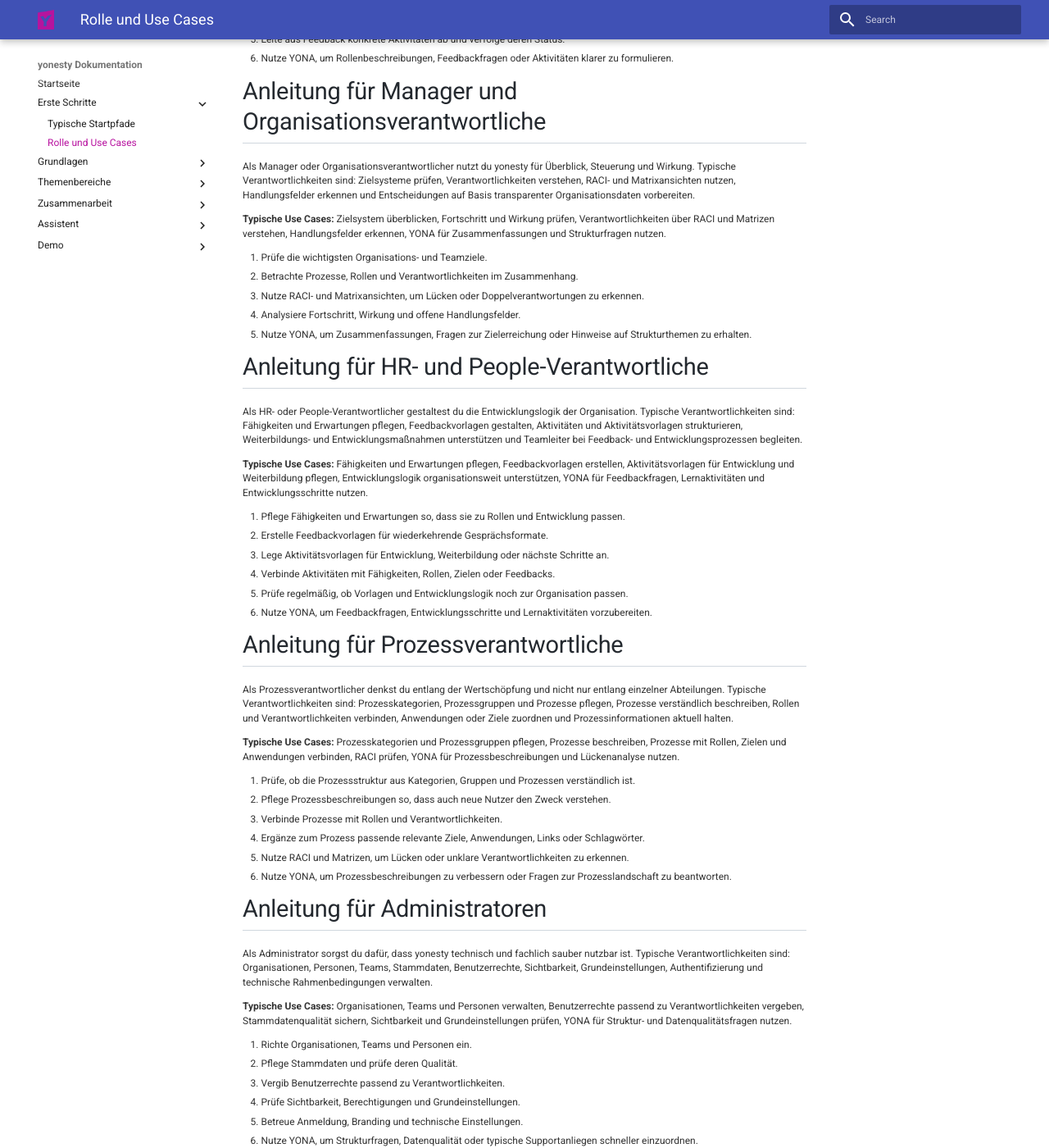
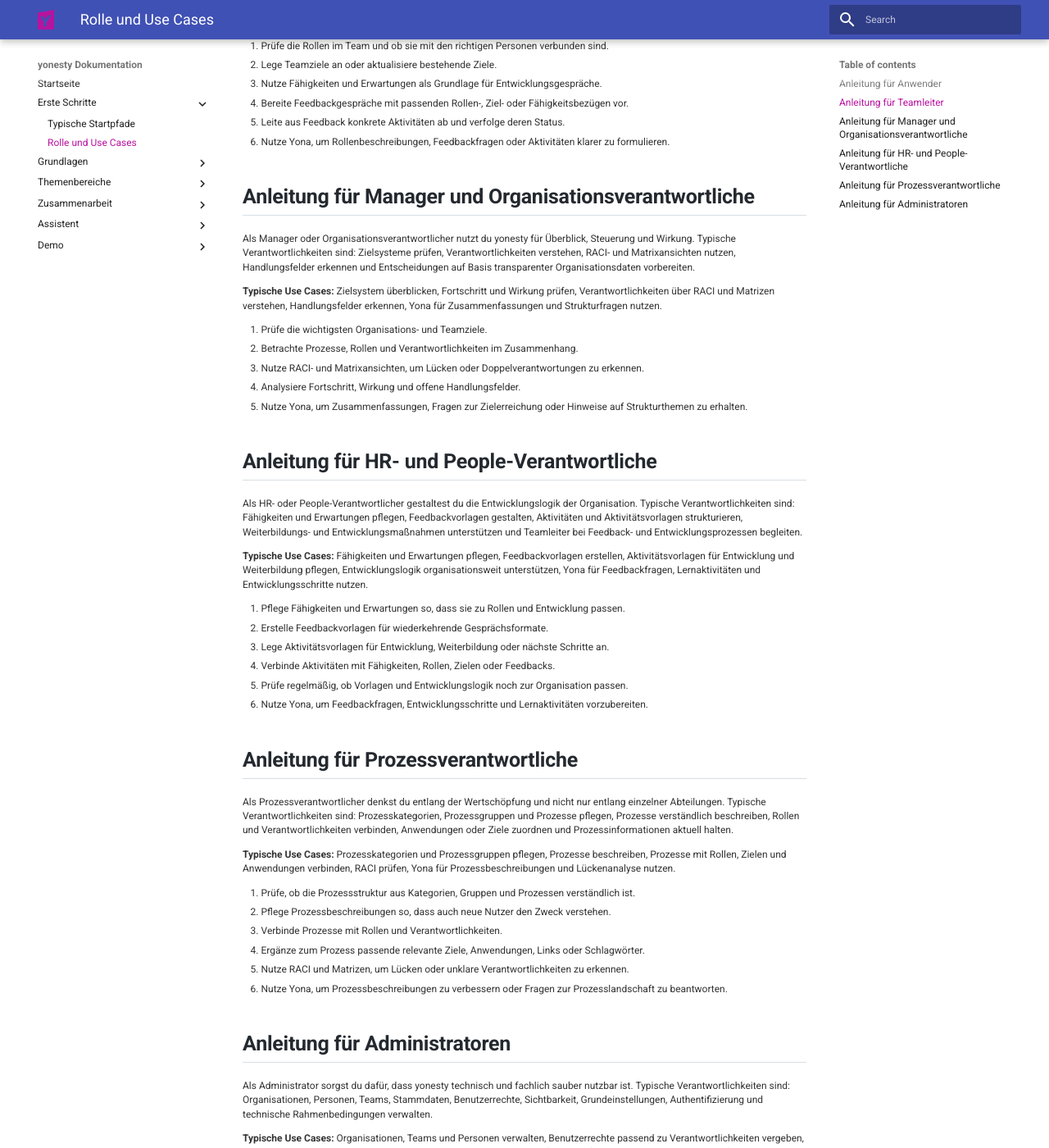
Before and after one commit to ricohaenelsoletti/yonesty, an MkDocs documentation site: the page built from docs/Starte-mit-deiner-Rolle-und-typischen-Use-Cases.md, in a window 1280 px wide and 1400 px high, scrolled down 795 px. Shown: the whole window at 82% size. Built offline with MkDocs 1.6.1 and Material for MkDocs 9.7.7, drawn with Linux system fonts in a browser that asks for light colours; some of the changed lines change nothing that is shown; some of the changed text lies outside the part shown.

Commit message:
Fix capitalization of 'YONA' to 'Yona'
Corrected capitalization of 'YONA' to 'Yona' for consistency throughout the document.

```diff
--- a/docs/Starte-mit-deiner-Rolle-und-typischen-Use-Cases.md
+++ b/docs/Starte-mit-deiner-Rolle-und-typischen-Use-Cases.md
@@ -1,78 +1,79 @@
+# Starte rollenbasiert und mit Use Cases
 Diese Dokumentation führt dich zuerst über deine Rolle. Deine Rollenbezeichnung kann in deiner Organisation anders lauten. Entscheidend ist, welche Verantwortung du in yonesty übernimmst. Wähle den Einstieg, der am besten zu deiner Arbeit passt. Danach zeigt dir die Verantwortlichkeitsmatrix, welche Aufgaben typischerweise zu welchen Feature-Gruppen gehören.
 
-# Anleitung für Anwender
+## Anleitung für Anwender
 
 Als Anwender nutzt du yonesty vor allem, um deine eigene Arbeit, deine Verantwortung und deine nächsten Schritte besser zu verstehen. Deine typischen Verantwortlichkeiten sind: eigene Rollen lesen, eigene Ziele verstehen, Feedback geben oder beantworten, Aktivitäten bearbeiten und bei Bedarf Prozesse lesen, die mit deiner Rolle verbunden sind.
 
-**Typische Use Cases:** eigene Rollen verstehen, eigene Ziele prüfen, Feedbackgespräche vorbereiten oder beantworten, Aktivitäten verfolgen, YONA nach Zusammenhängen oder nächsten Schritten fragen.
+**Typische Use Cases:** eigene Rollen verstehen, eigene Ziele prüfen, Feedbackgespräche vorbereiten oder beantworten, Aktivitäten verfolgen, Yona nach Zusammenhängen oder nächsten Schritten fragen.
 
 1. Öffne dein Dashboard und prüfe deine persönlichen Informationen.
 2. Öffne deine Rollen und lies, welche Verantwortung damit verbunden ist.
 3. Prüfe deine Ziele und verstehe Status, Fortschritt und Beitrag.
 4. Bearbeite Feedbacks, wenn du dazu eingeladen bist.
 5. Verfolge deine Aktivitäten, für die du verantwortlich bist und die du mit deinem Teamleiter im Feedbackgespräch besprochen hast. Den Status änderst du nicht allein, sondern gemeinsam mit deinem Teamleiter. Fortschritte können gemeinsam gewürdigt und gefeiert werden. Wenn es Schwierigkeiten gibt, könnt ihr die Aktivität gemeinsam anpassen, verschieben oder neu ausrichten.
-6. Nutze YONA, um Begriffe, Zusammenhänge oder nächste Schritte schneller zu verstehen.
+6. Nutze Yona, um Begriffe, Zusammenhänge oder nächste Schritte schneller zu verstehen.
 
-# Anleitung für Teamleiter
+## Anleitung für Teamleiter
 
 Als Teamleiter nutzt du yonesty, um Verantwortung, Ziele, Entwicklung und nächste Schritte im Team sichtbar zu machen. Typische Verantwortlichkeiten sind: Teamrollen pflegen, Teamziele anlegen und verfolgen, Feedbackgespräche vorbereiten, Aktivitäten ableiten sowie Fähigkeiten und Erwartungen im Team besprechen.
 
-**Typische Use Cases:** Teamrollen prüfen, Teamziele pflegen, Feedbackgespräche vorbereiten und durchführen, Aktivitäten aus Feedback ableiten, Fähigkeiten und Erwartungen im Team besprechen, YONA für Feedbackfragen oder Entwicklungsschritte nutzen.
+**Typische Use Cases:** Teamrollen prüfen, Teamziele pflegen, Feedbackgespräche vorbereiten und durchführen, Aktivitäten aus Feedback ableiten, Fähigkeiten und Erwartungen im Team besprechen, Yona für Feedbackfragen oder Entwicklungsschritte nutzen.
 
 1. Prüfe die Rollen im Team und ob sie mit den richtigen Personen verbunden sind.
 2. Lege Teamziele an oder aktualisiere bestehende Ziele.
 3. Nutze Fähigkeiten und Erwartungen als Grundlage für Entwicklungsgespräche.
 4. Bereite Feedbackgespräche mit passenden Rollen-, Ziel- oder Fähigkeitsbezügen vor.
 5. Leite aus Feedback konkrete Aktivitäten ab und verfolge deren Status.
-6. Nutze YONA, um Rollenbeschreibungen, Feedbackfragen oder Aktivitäten klarer zu formulieren.
+6. Nutze Yona, um Rollenbeschreibungen, Feedbackfragen oder Aktivitäten klarer zu formulieren.
 
-# Anleitung für Manager und Organisationsverantwortliche
+## Anleitung für Manager und Organisationsverantwortliche
 
 Als Manager oder Organisationsverantwortlicher nutzt du yonesty für Überblick, Steuerung und Wirkung. Typische Verantwortlichkeiten sind: Zielsysteme prüfen, Verantwortlichkeiten verstehen, RACI- und Matrixansichten nutzen, Handlungsfelder erkennen und Entscheidungen auf Basis transparenter Organisationsdaten vorbereiten.
 
-**Typische Use Cases:** Zielsystem überblicken, Fortschritt und Wirkung prüfen, Verantwortlichkeiten über RACI und Matrizen verstehen, Handlungsfelder erkennen, YONA für Zusammenfassungen und Strukturfragen nutzen.
+**Typische Use Cases:** Zielsystem überblicken, Fortschritt und Wirkung prüfen, Verantwortlichkeiten über RACI und Matrizen verstehen, Handlungsfelder erkennen, Yona für Zusammenfassungen und Strukturfragen nutzen.
 
 1. Prüfe die wichtigsten Organisations- und Teamziele.
 2. Betrachte Prozesse, Rollen und Verantwortlichkeiten im Zusammenhang.
 3. Nutze RACI- und Matrixansichten, um Lücken oder Doppelverantwortungen zu erkennen.
 4. Analysiere Fortschritt, Wirkung und offene Handlungsfelder.
-5. Nutze YONA, um Zusammenfassungen, Fragen zur Zielerreichung oder Hinweise auf Strukturthemen zu erhalten.
+5. Nutze Yona, um Zusammenfassungen, Fragen zur Zielerreichung oder Hinweise auf Strukturthemen zu erhalten.
 
-# Anleitung für HR- und People-Verantwortliche
+## Anleitung für HR- und People-Verantwortliche
 
 Als HR- oder People-Verantwortlicher gestaltest du die Entwicklungslogik der Organisation. Typische Verantwortlichkeiten sind: Fähigkeiten und Erwartungen pflegen, Feedbackvorlagen gestalten, Aktivitäten und Aktivitätsvorlagen strukturieren, Weiterbildungs- und Entwicklungsmaßnahmen unterstützen und Teamleiter bei Feedback- und Entwicklungsprozessen begleiten.
 
-**Typische Use Cases:** Fähigkeiten und Erwartungen pflegen, Feedbackvorlagen erstellen, Aktivitätsvorlagen für Entwicklung und Weiterbildung pflegen, Entwicklungslogik organisationsweit unterstützen, YONA für Feedbackfragen, Lernaktivitäten und Entwicklungsschritte nutzen.
+**Typische Use Cases:** Fähigkeiten und Erwartungen pflegen, Feedbackvorlagen erstellen, Aktivitätsvorlagen für Entwicklung und Weiterbildung pflegen, Entwicklungslogik organisationsweit unterstützen, Yona für Feedbackfragen, Lernaktivitäten und Entwicklungsschritte nutzen.
 
 1. Pflege Fähigkeiten und Erwartungen so, dass sie zu Rollen und Entwicklung passen.
 2. Erstelle Feedbackvorlagen für wiederkehrende Gesprächsformate.
 3. Lege Aktivitätsvorlagen für Entwicklung, Weiterbildung oder nächste Schritte an.
 4. Verbinde Aktivitäten mit Fähigkeiten, Rollen, Zielen oder Feedbacks.
 5. Prüfe regelmäßig, ob Vorlagen und Entwicklungslogik noch zur Organisation passen.
-6. Nutze YONA, um Feedbackfragen, Entwicklungsschritte und Lernaktivitäten vorzubereiten.
+6. Nutze Yona, um Feedbackfragen, Entwicklungsschritte und Lernaktivitäten vorzubereiten.
 
-# Anleitung für Prozessverantwortliche
+## Anleitung für Prozessverantwortliche
 
 Als Prozessverantwortlicher denkst du entlang der Wertschöpfung und nicht nur entlang einzelner Abteilungen. Typische Verantwortlichkeiten sind: Prozesskategorien, Prozessgruppen und Prozesse pflegen, Prozesse verständlich beschreiben, Rollen und Verantwortlichkeiten verbinden, Anwendungen oder Ziele zuordnen und Prozessinformationen aktuell halten.
 
-**Typische Use Cases:** Prozesskategorien und Prozessgruppen pflegen, Prozesse beschreiben, Prozesse mit Rollen, Zielen und Anwendungen verbinden, RACI prüfen, YONA für Prozessbeschreibungen und Lückenanalyse nutzen.
+**Typische Use Cases:** Prozesskategorien und Prozessgruppen pflegen, Prozesse beschreiben, Prozesse mit Rollen, Zielen und Anwendungen verbinden, RACI prüfen, Yona für Prozessbeschreibungen und Lückenanalyse nutzen.
 
 1. Prüfe, ob die Prozessstruktur aus Kategorien, Gruppen und Prozessen verständlich ist.
 2. Pflege Prozessbeschreibungen so, dass auch neue Nutzer den Zweck verstehen.
 3. Verbinde Prozesse mit Rollen und Verantwortlichkeiten.
 4. Ergänze zum Prozess passende relevante Ziele, Anwendungen, Links oder Schlagwörter.
 5. Nutze RACI und Matrizen, um Lücken oder unklare Verantwortlichkeiten zu erkennen.
-6. Nutze YONA, um Prozessbeschreibungen zu verbessern oder Fragen zur Prozesslandschaft zu beantworten.
+6. Nutze Yona, um Prozessbeschreibungen zu verbessern oder Fragen zur Prozesslandschaft zu beantworten.
 
-# Anleitung für Administratoren
+## Anleitung für Administratoren
 
 Als Administrator sorgst du dafür, dass yonesty technisch und fachlich sauber nutzbar ist. Typische Verantwortlichkeiten sind: Organisationen, Personen, Teams, Stammdaten, Benutzerrechte, Sichtbarkeit, Grundeinstellungen, Authentifizierung und technische Rahmenbedingungen verwalten.
 
-**Typische Use Cases:** Organisationen, Teams und Personen verwalten, Benutzerrechte passend zu Verantwortlichkeiten vergeben, Stammdatenqualität sichern, Sichtbarkeit und Grundeinstellungen prüfen, YONA für Struktur- und Datenqualitätsfragen nutzen.
+**Typische Use Cases:** Organisationen, Teams und Personen verwalten, Benutzerrechte passend zu Verantwortlichkeiten vergeben, Stammdatenqualität sichern, Sichtbarkeit und Grundeinstellungen prüfen, Yona für Struktur- und Datenqualitätsfragen nutzen.
 
 1. Richte Organisationen, Teams und Personen ein.
 2. Pflege Stammdaten und prüfe deren Qualität.
 3. Vergib Benutzerrechte passend zu Verantwortlichkeiten.
 4. Prüfe Sichtbarkeit, Berechtigungen und Grundeinstellungen.
 5. Betreue Anmeldung, Branding und technische Einstellungen.
-6. Nutze YONA, um Strukturfragen, Datenqualität oder typische Supportanliegen schneller einzuordnen.
+6. Nutze Yona, um Strukturfragen, Datenqualität oder typische Supportanliegen schneller einzuordnen.
```
